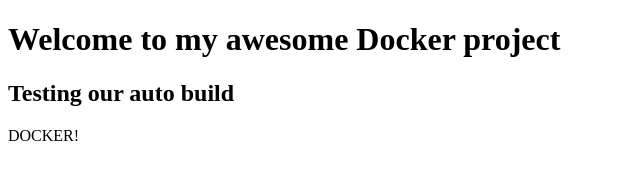
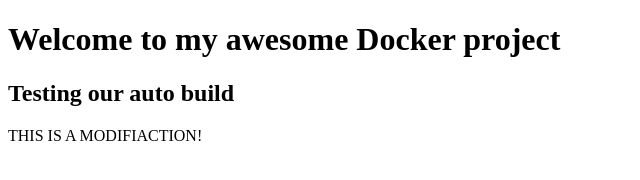
Before and after one commit to efracondes/test_docker, a plain HTML site: page Automation Project/index.html in a window 1280 px wide. Shown: the whole page, without its empty margins (0-640 px from the left). Drawn offline with Linux system fonts and the light colour scheme.

Commit message:
This is a commit message

```diff
--- a/Automation Project/index.html
+++ b/Automation Project/index.html
@@ -7,7 +7,7 @@
 
 	 <h2> Testing our auto build </h2>
 
-	 <p> DOCKER! </p>
+	 <p> THIS IS A MODIFIACTION! </p>
 
 </head>
 <body>
```
